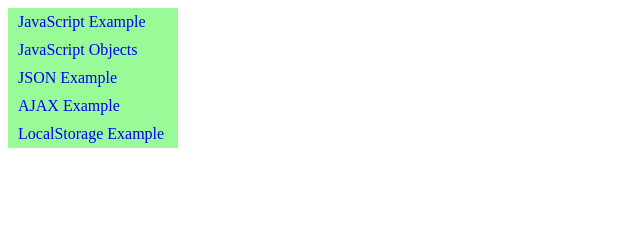
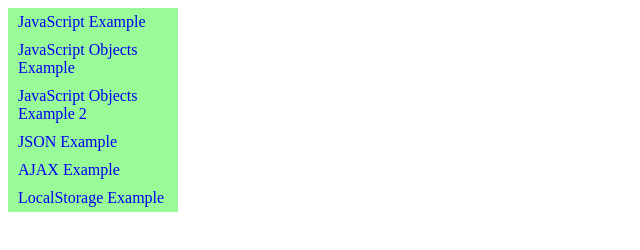
Before and after one commit to Maxwell-Wendy/Maxwell-Wendy.github.io, a plain HTML site: page index.html in a window 1280 px wide. Shown: the whole page, without its empty margins (0-640 px from the left). Drawn offline with Linux system fonts and the light colour scheme.

Commit message:
modified link in index

```diff
--- a/index.html
+++ b/index.html
@@ -7,7 +7,8 @@
         <nav>
             <ul>
                 <li><a href="getBooksFromGoogle.html">JavaScript Example</a></li>
-                <li><a href="underConstruction.html">JavaScript Objects</a></li>
+                <li><a href="getBooksFromGoogle.html">JavaScript Objects Example</a></li>
+                <li><a href="localStorage.html">JavaScript Objects Example 2</a></li>
                 <li><a href="getBooksFromGoogle.html">JSON Example</a></li>
                 <li><a href="getBooksFromGoogle.html">AJAX Example</a></li>
                 <li><a href="localStorage.html">LocalStorage Example</a></li>
```
